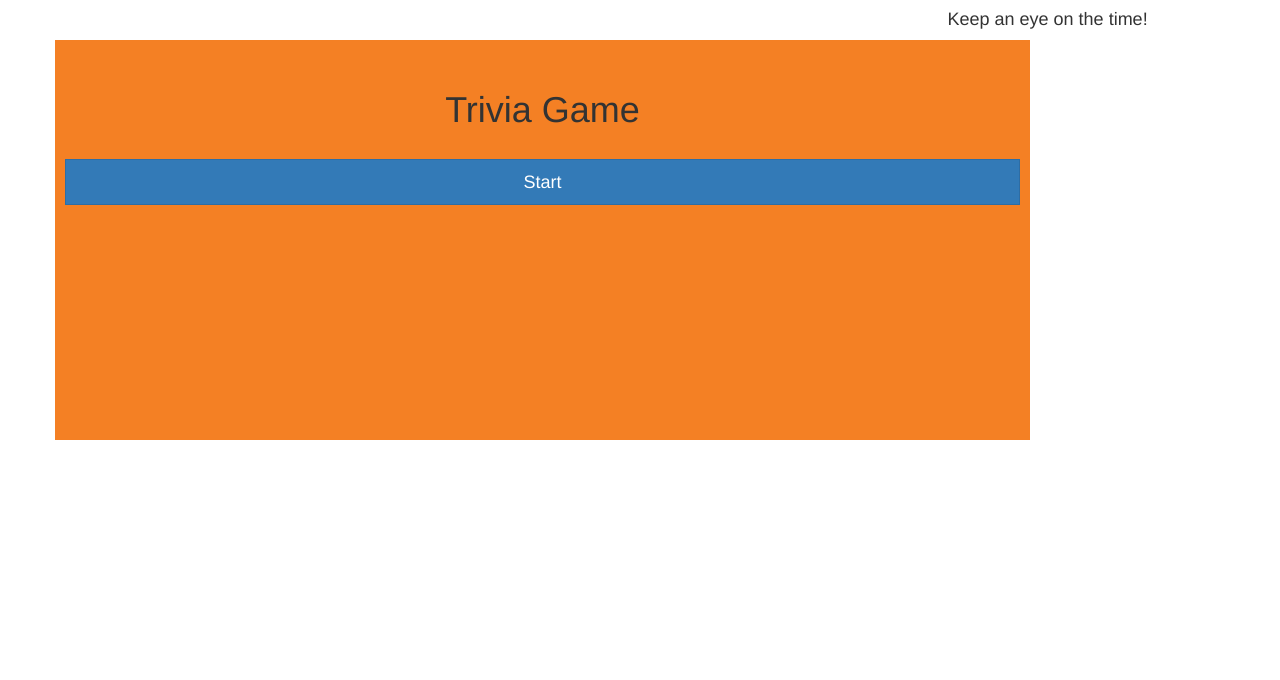
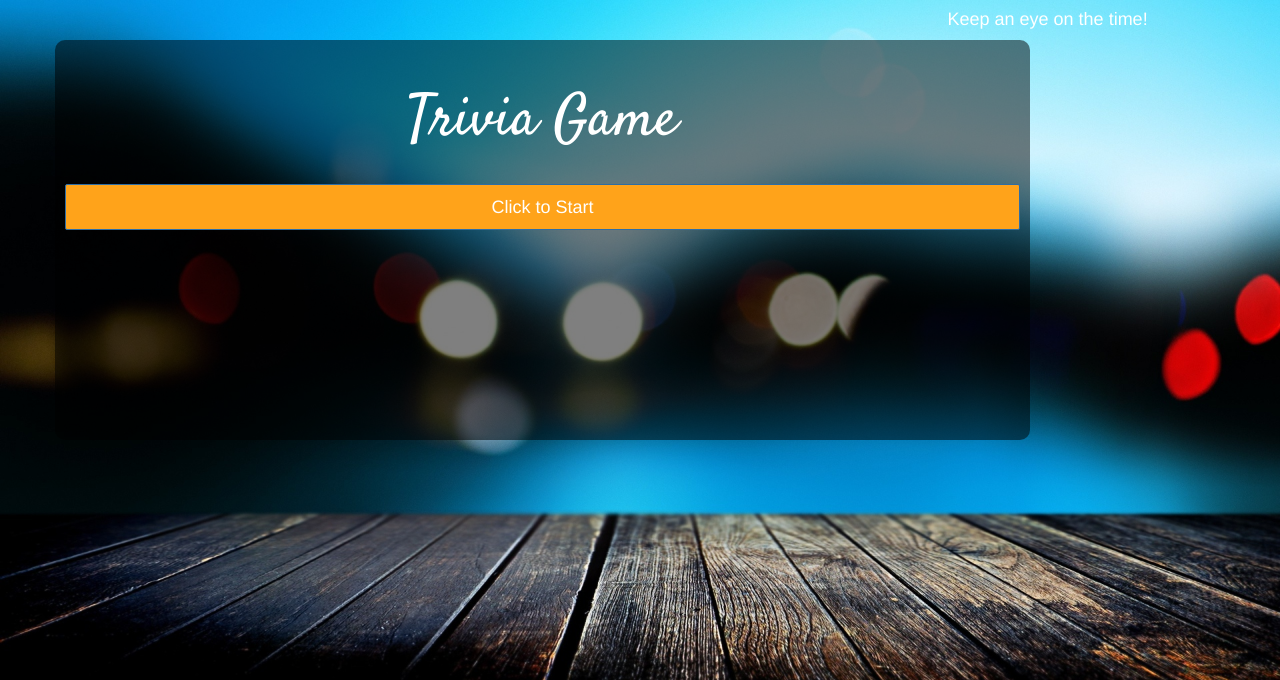
Before and after one commit to hcbreedl/TriviaGame, a PHP site: page / in a window 1280 px wide. Shown: the top 680 px of the page. Run offline with PHP 8.4, Linux system fonts and the light colour scheme; some libraries are stand-ins or nearby versions.

Commit message:
all good except timer

```diff
--- a/assets/css/style.css
+++ b/assets/css/style.css
@@ -1,5 +1,7 @@
 body {
 	font-family: Georgia;
+	background: url('https://github.com/hcbreedl/TriviaGame/blob/master/assets/images/glare_background_blur_dark_63553_1920x1080.jpg?raw=true');
+	background-size: 100%;
 }
 h1 {
 	text-align: center;
@@ -7,35 +9,44 @@ h1 {
 }
 
 #gameOver {
-	border-radius: 0;
+	border-radius: 2px;
 	border: none;
 	background-color: rgba(255, 0, 0, 0.5);
 	color: white;
 }
 
 #startButton{
-	border-radius: 0;
+	border-radius: 2px;
+	background-color: #ffa31a;
 }
 
 #button {
-	border-radius: 0;
+	border-radius: 2px;
 	border: none;
 	margin: 2px;
 }
 
 #button:focus {
 	outline: 0;
+	font-family: Georgia;
 }
 
 #title {
 	/*margin-top: 100px;*/
+	color: white;
+}
+
+#h1 {
+	font-family: 'Satisfy', cursive;
+	font-size: 58px;
 }
 
 #background {
 	padding: 10px;
-	background-color: #f48024;
+	background-color: rgba(0, 0, 0, 0.5);
 	width: 975px;
 	height: 400px;
+	border-radius: 10px;
 }
 
 .correct {
@@ -47,3 +58,7 @@ h1 {
 	color: white;
 	background-color: #00b796;
 }
+
+#timer {
+	color: white;
+}
--- a/assets/javascript/app.js
+++ b/assets/javascript/app.js
@@ -2,6 +2,8 @@ $( document ).ready(function() {
 	console.log("ready!");
 
 var gameOver = $('<button id="gameOver" type="button" class="btn btn-default btn-lg btn-block">Oop! You ran out of time!<br>Click to start over!</button>');
+var youWin = $('<div id="title" class="col-xs-12"><h1 id="h1">You Win!<br>Play Again?</h1></div>');
+var startButton = $('<button id="startButton" type="button" class="btn btn-primary btn-lg btn-block">Click to Start</button>');
 
 var q1 = $('<div id="button" type="button" class="btn btn-primary btn-lg btn-block"></div>');
 var a1 = $('<button id="button" type="button" class="btn btn-default btn-lg btn-block"></button>');
@@ -9,17 +11,20 @@ var a2 = $('<button id="button" type="button" class="btn btn-default btn-lg btn-
 var a3 = $('<button id="button" type="button" class="btn btn-default btn-lg btn-block"></button>');
 var a4 = $('<button id="button" type="button" class="btn btn-default btn-lg btn-block"></button>');
 
-/*
-	number = 21;
+
+
 function run(){
     counter = setInterval(decrement, 1000);
 }
+
 function decrement(){
+	number = 21;
 	number--;
     $('#timer').html('<h2>' + number + '</h2>');
 	    if (number === 0) {
-	    	$('#timer').remove();
-	        // alert('Time Up!')
+	    	run();
+	    	stop();
+
 	        $('#button').remove();
 	        $('.btn').remove();
 	        $('#title').append(gameOver).fadeIn(1000);
@@ -29,14 +34,16 @@ var a4 = $('<button id="button" type="button" class="btn btn-default btn-lg btn-
 	    	})
 	    }
 }
+
 function timerReset() {
 	number = 21;
 	run();
 }
+
 function stop(){
     clearInterval(counter);
 }
-*/
+
 
 // First questions load
 $('#startButton').on('click', function() {
@@ -44,6 +51,7 @@ $('#startButton').on('click', function() {
 });
 
 function question1 () {
+
 	$('#startButton').remove();
 
 	$(q1).html("Is Houston awesome?");
@@ -58,18 +66,19 @@ function question1 () {
 	$('#title').append(a3.hide().fadeIn(3000));
 	$('#title').append(a4.hide().fadeIn(3500));
 
-	// decrement();
-	// run();
+	decrement();
+	run();
 
 	// The correct answer turns green.
 	$(a2).on('click', function() {
 		a2.addClass('correct');
 		stop();
+
+		q1.remove();
+		a1.remove();
+		a2.remove();
+		a3.remove();
 		a4.remove();
-		a3.remove();
-		a1.remove();
-		a2.fadeOut(1000);
-		q1.fadeOut(1000);
 
 		question2();
 	});
@@ -84,11 +93,11 @@ function question1 () {
 	$(a4).on('click', function() {
 		a4.addClass('incorrect');
 	});
-
-
 };
 
 function question2 () {
+	timerReset();
+
 	$(a1).removeClass('incorrect');
 	$(a2).removeClass('correct');
 	$(a3).removeClass('incorrect');
@@ -113,8 +122,8 @@ function question2 () {
 		a4.remove();
 		a2.remove();
 		a1.remove();
-		a3.fadeOut(1000);
-		q1.fadeOut(1000);
+		a3.remove();
+		q1.remove();
 
 		question3();
 	});
@@ -132,6 +141,8 @@ function question2 () {
 }
 
 function question3 () {
+	timerReset();
+
 	$(a1).removeClass('incorrect');
 	$(a2).removeClass('incorrect');
 	$(a3).removeClass('correct');
@@ -141,7 +152,7 @@ function question3 () {
 	$(a1).html("answer1");
 	$(a2).html("answer2");
 	$(a3).html("answer3");
-	$(a4).html("answer4");
+	$(a4).html("answer4- Correct");
 
 	$('#title').append(q1.hide().fadeIn(1000))
 	$('#title').append(a1.hide().fadeIn(2000));
@@ -156,8 +167,8 @@ function question3 () {
 		a3.remove();
 		a2.remove();
 		a1.remove();
-		a4.fadeOut(1000);
-		q1.fadeOut(1000);
+		a4.remove();
+		q1.remove();
 
 		question4();
 	});
@@ -175,13 +186,15 @@ function question3 () {
 }
 
 function question4 () {
+	timerReset();
+
 	$(a1).removeClass('incorrect');
 	$(a2).removeClass('incorrect');
 	$(a3).removeClass('incorrect');
 	$(a4).removeClass('correct');
 
 	$(q1).html("This is question 4");
-	$(a1).html("answer1");
+	$(a1).html("answer1- Correct");
 	$(a2).html("answer2");
 	$(a3).html("answer3");
 	$(a4).html("answer4");
@@ -199,10 +212,10 @@ function question4 () {
 		a4.remove();
 		a3.remove();
 		a2.remove();
-		a1.fadeOut(1000);
-		q1.fadeOut(1000);
+		a1.remove();
+		q1.remove();
 
-		question4();
+		question5();
 	});
 
 	//The incorrect answers turn red.
@@ -217,6 +230,289 @@ function question4 () {
 	});
 }
 
+function question5 () {
+	timerReset();
+
+	$(a1).removeClass('incorrect');
+	$(a2).removeClass('incorrect');
+	$(a3).removeClass('incorrect');
+	$(a4).removeClass('correct');
+
+	$(q1).html("This is question 5");
+	$(a1).html("answer1");
+	$(a2).html("answer2- Correct");
+	$(a3).html("answer3");
+	$(a4).html("answer4");
+
+	$('#title').append(q1.hide().fadeIn(1000))
+	$('#title').append(a1.hide().fadeIn(2000));
+	$('#title').append(a2.hide().fadeIn(2500));
+	$('#title').append(a3.hide().fadeIn(3000));
+	$('#title').append(a4.hide().fadeIn(3500));
+
+	// The correct answer turns green.
+	$(a2).on('click', function() {
+		a2.addClass('correct')
+		stop();
+		a4.remove();
+		a3.remove();
+		a2.remove();
+		a1.remove();
+		q1.remove();
+
+		question6();
+	});
+
+	//The incorrect answers turn red.
+	$(a4).on('click', function() {
+		a4.addClass('incorrect');
+	});
+	$(a1).on('click', function() {
+		a1.addClass('incorrect');
+	});
+	$(a3).on('click', function() {
+		a3.addClass('incorrect');
+	});
+}
+
+function question6 () {
+	timerReset();
+
+	$(a1).removeClass('incorrect');
+	$(a2).removeClass('incorrect');
+	$(a3).removeClass('incorrect');
+	$(a4).removeClass('correct');
+
+	$(q1).html("This is question 6");
+	$(a1).html("answer1");
+	$(a2).html("answer2");
+	$(a3).html("answer3");
+	$(a4).html("answer4- Correct");
+
+	$('#title').append(q1.hide().fadeIn(1000))
+	$('#title').append(a1.hide().fadeIn(2000));
+	$('#title').append(a2.hide().fadeIn(2500));
+	$('#title').append(a3.hide().fadeIn(3000));
+	$('#title').append(a4.hide().fadeIn(3500));
+
+	// The correct answer turns green.
+	$(a4).on('click', function() {
+		a4.addClass('correct')
+		stop();
+		a4.remove();
+		a3.remove();
+		a2.remove();
+		a1.remove();
+		q1.remove();
+
+		question7();
+	});
+
+	//The incorrect answers turn red.
+	$(a2).on('click', function() {
+		a2.addClass('incorrect');
+	});
+	$(a1).on('click', function() {
+		a1.addClass('incorrect');
+	});
+	$(a3).on('click', function() {
+		a3.addClass('incorrect');
+	});
+}
+
+function question7 () {
+	timerReset();
+
+	$(a1).removeClass('incorrect');
+	$(a2).removeClass('incorrect');
+	$(a3).removeClass('incorrect');
+	$(a4).removeClass('correct');
+
+	$(q1).html("This is question 7");
+	$(a1).html("answer1");
+	$(a2).html("answer2");
+	$(a3).html("answer3- Correct");
+	$(a4).html("answer4");
+
+	$('#title').append(q1.hide().fadeIn(1000))
+	$('#title').append(a1.hide().fadeIn(2000));
+	$('#title').append(a2.hide().fadeIn(2500));
+	$('#title').append(a3.hide().fadeIn(3000));
+	$('#title').append(a4.hide().fadeIn(3500));
+
+	// The correct answer turns green.
+	$(a3).on('click', function() {
+		a3.addClass('correct')
+		stop();
+		a4.remove();
+		a3.remove();
+		a2.remove();
+		a1.remove();
+		q1.remove();
+
+		question8();
+	});
+
+	//The incorrect answers turn red.
+	$(a2).on('click', function() {
+		a2.addClass('incorrect');
+	});
+	$(a1).on('click', function() {
+		a1.addClass('incorrect');
+	});
+	$(a4).on('click', function() {
+		a4.addClass('incorrect');
+	});
+}
+
+function question8 () {
+	timerReset();
+
+	$(a1).removeClass('incorrect');
+	$(a2).removeClass('incorrect');
+	$(a3).removeClass('incorrect');
+	$(a4).removeClass('correct');
+
+	$(q1).html("This is question 8");
+	$(a1).html("answer1- Correct");
+	$(a2).html("answer2");
+	$(a3).html("answer3");
+	$(a4).html("answer4");
+
+	$('#title').append(q1.hide().fadeIn(1000))
+	$('#title').append(a1.hide().fadeIn(2000));
+	$('#title').append(a2.hide().fadeIn(2500));
+	$('#title').append(a3.hide().fadeIn(3000));
+	$('#title').append(a4.hide().fadeIn(3500));
+
+	// The correct answer turns green.
+	$(a1).on('click', function() {
+		a1.addClass('correct')
+		stop();
+		a4.remove();
+		a3.remove();
+		a2.remove();
+		a1.remove();
+		q1.remove();
+
+		question9();
+	});
+
+	//The incorrect answers turn red.
+	$(a2).on('click', function() {
+		a2.addClass('incorrect');
+	});
+	$(a3).on('click', function() {
+		a3.addClass('incorrect');
+	});
+	$(a4).on('click', function() {
+		a4.addClass('incorrect');
+	});
+}
+
+function question9 () {
+	timerReset();
+
+	$(a1).removeClass('incorrect');
+	$(a2).removeClass('incorrect');
+	$(a3).removeClass('incorrect');
+	$(a4).removeClass('correct');
+
+	$(q1).html("This is question 9");
+	$(a1).html("answer1");
+	$(a2).html("answer2- Correct");
+	$(a3).html("answer3");
+	$(a4).html("answer4");
+
+	$('#title').append(q1.hide().fadeIn(1000))
+	$('#title').append(a1.hide().fadeIn(2000));
+	$('#title').append(a2.hide().fadeIn(2500));
+	$('#title').append(a3.hide().fadeIn(3000));
+	$('#title').append(a4.hide().fadeIn(3500));
+
+	// The correct answer turns green.
+	$(a2).on('click', function() {
+		a2.addClass('correct')
+		stop();
+		a4.remove();
+		a3.remove();
+		a2.remove();
+		a1.remove();
+		q1.remove();
+
+		question10();
+	});
+
+	//The incorrect answers turn red.
+	$(a1).on('click', function() {
+		a1.addClass('incorrect');
+	});
+	$(a3).on('click', function() {
+		a3.addClass('incorrect');
+	});
+	$(a4).on('click', function() {
+		a4.addClass('incorrect');
+	});
+}
+
+function question10 () {
+	timerReset();
+
+	$(a1).removeClass('incorrect');
+	$(a2).removeClass('incorrect');
+	$(a3).removeClass('incorrect');
+	$(a4).removeClass('correct');
+
+	$(q1).html("This is question 10");
+	$(a1).html("answer1");
+	$(a2).html("answer2");
+	$(a3).html("answer3");
+	$(a4).html("answer4- Correct");
+
+	$('#title').append(q1.hide().fadeIn(1000))
+	$('#title').append(a1.hide().fadeIn(2000));
+	$('#title').append(a2.hide().fadeIn(2500));
+	$('#title').append(a3.hide().fadeIn(3000));
+	$('#title').append(a4.hide().fadeIn(3500));
+
+	// The correct answer turns green.
+	$(a4).on('click', function() {
+		a4.addClass('correct')
+
+		timerReset();
+		stop();
+
+		a4.remove();
+		a3.remove();
+		a2.remove();
+		a1.remove();
+		q1.remove();
+
+		$('#title').append(youWin);
+		$('#title').append(startButton);
+
+		$('#startButton').on('click', function() {
+			$(startButton).remove();
+			$(youWin).remove();
+			question1();
+		})
+	});
+
+	//The incorrect answers turn red.
+	$(a1).on('click', function() {
+		a1.addClass('incorrect');
+	});
+	$(a3).on('click', function() {
+		a3.addClass('incorrect');
+	});
+	$(a2).on('click', function() {
+		a2.addClass('incorrect');
+	});
+}
+
+
+
+
 
 
 
--- a/index.html
+++ b/index.html
@@ -4,6 +4,7 @@
 
 	<link rel="stylesheet" type="text/css" href="assets/css/style.css">
 	<link rel="stylesheet" href="https://maxcdn.bootstrapcdn.com/bootstrap/3.3.7/css/bootstrap.min.css" integrity="sha384-BVYiiSIFeK1dGmJRAkycuHAHRg32OmUcww7on3RYdg4Va+PmSTsz/K68vbdEjh4u" crossorigin="anonymous">
+	<link href="https://fonts.googleapis.com/css?family=Satisfy" rel="stylesheet">
 
 	<script   src="https://code.jquery.com/jquery-3.1.0.min.js"   integrity="sha256-cCueBR6CsyA4/9szpPfrX3s49M9vUU5BgtiJj06wt/s="   crossorigin="anonymous"></script>
 	<script type="text/javascript" src="assets/javascript/app.js"></script>
@@ -19,8 +20,8 @@
 
 	<div id="background" class="row">
 
-		<div id="title" class="col-xs-12"><h1>Trivia Game</h1></div>
-		<button id="startButton" type="button" class="btn btn-primary btn-lg btn-block">Start</button>
+		<div id="title" class="col-xs-12"><h1 id="h1">Trivia Game</h1></div>
+		<button id="startButton" type="button" class="btn btn-primary btn-lg btn-block">Click to Start</button>
 
 	</div>
 </div>
```
Lines whose indentation alone changed are shown as unchanged.
